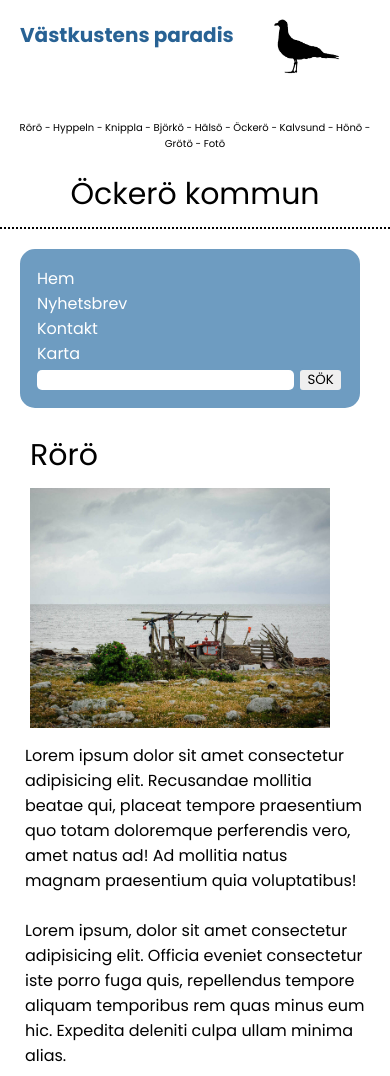
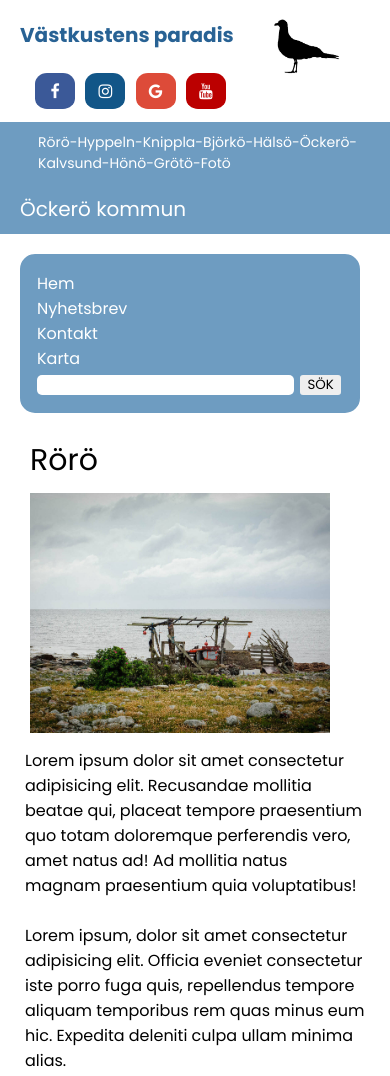
Before and after one commit to Frippanhono/Frippanhono.github.io, a plain HTML site: page index.html in a window 390 px wide. Shown: the top 1076 px of the page. Drawn offline with nearby package versions, Linux system fonts and the light colour scheme.

Commit message:
ändringar kring responsivitet

```diff
--- a/index.html
+++ b/index.html
@@ -20,7 +20,12 @@
     <header>
       <!--Namnet på sidan och en fiskmås siluett med inline-style-->
       <h1 id="logoName">Västkustens paradis</h1>
-      <img src="image/fiskmås.jpg" alt="seagul" style="height: 5em" />
+      <img
+        id="bird-picture"
+        src="image/fiskmås.jpg"
+        alt="seagul"
+        style="height: 5em"
+      />
       <!--Sociala medier knappar-->
       <div class="container-logo">
         <div id="logo">
@@ -43,16 +48,16 @@
     <!--Öarnas namn som utgör Öckerö kommun-->
     <nav id="top">
       <div id="topText">
-        <a id="islandTags" href="rörö.html">Rörö</a> -
-        <a id="islandTags" href="hyppeln.html">Hyppeln</a> -
-        <a id="islandTags" href="knippla.html">Knippla</a> -
-        <a id="islandTags" href="björkö.html">Björkö</a> -
-        <a id="islandTags" href="hälsö.html">Hälsö</a> -
-        <a id="islandTags" href="öckerö.html">Öckerö</a> -
-        <a id="islandTags" href="kalvsund.html">Kalvsund</a> -
-        <a id="islandTags" href="hönö.html">Hönö</a> -
-        <a id="islandTags" href="grötö.html">Grötö</a> -
-        <a id="islandTags" href="fotö.html">Fotö</a>
+        <a id="islandTags" href="rörö.html">Rörö </a> -
+        <a id="islandTags" href="hyppeln.html"> Hyppeln </a> -
+        <a id="islandTags" href="knippla.html"> Knippla </a> -
+        <a id="islandTags" href="björkö.html"> Björkö </a> -
+        <a id="islandTags" href="hälsö.html"> Hälsö </a> -
+        <a id="islandTags" href="öckerö.html"> Öckerö </a> -
+        <a id="islandTags" href="kalvsund.html"> Kalvsund </a> -
+        <a id="islandTags" href="hönö.html"> Hönö </a> -
+        <a id="islandTags" href="grötö.html"> Grötö </a> -
+        <a id="islandTags" href="fotö.html"> Fotö</a>
       </div>
       <article class="islandName">Öckerö kommun</article>
     </nav>
--- a/style/main-style.css
+++ b/style/main-style.css
@@ -16,7 +16,8 @@ body {
 }
 
 header {
-  height: 100px;
+  height: 100%;
+  width: 100%;
   display: flex;
 }
 /*sidans logotype-Namn style*/
@@ -327,88 +328,157 @@ footer {
   font-variation-settings: "FILL" 0, "wght" 400, "GRAD" 0, "opsz" 24;
 }
 
-@media screen and (max-width: 830px) {
+@media screen and (max-width: 1023px) {
   #picture {
     width: 500px;
     padding: 10px;
   }
 
-  .container-logo {
-    display: none;
-  }
   .container {
     flex-direction: column-reverse;
   }
+
   #search {
     height: 125px;
     width: fit-content;
   }
+
   .container-island {
     flex-direction: column;
   }
+
+  header {
+    flex-direction: row;
+    flex-wrap: wrap;
+  }
+
+  .container-logo {
+    justify-content: flex-end;
+    align-items: center;
+  }
+
+  #logo {
+    padding: 0px;
+    margin-left: 2em;
+  }
 }
 
-@media screen and (max-width: 700px) {
-  #picture {
-    width: 400px;
-    padding: 10px;
+@media screen and (max-width: 767px) {
+  .container {
+    flex-direction: column-reverse;
   }
+
+  #search {
+    height: 125px;
+    width: fit-content;
+  }
+
+  .container-island {
+    flex-direction: column;
+  }
+
+  header {
+    flex-direction: row;
+    flex-wrap: wrap;
+  }
+
   #logoName {
-    font-size: 20px;
+    font-size: 30px;
   }
+
+  .container-logo {
+    justify-content: flex-start;
+    margin-top: -10px;
+  }
+
+  #logo {
+    padding: 0px;
+    margin-left: 2em;
+  }
+
+  #top {
+    background-color: #6e9cc1;
+    margin-top: 10px;
+  }
+
   #topText {
-    font-size: 10px;
+    font-size: 14px;
+    margin-left: 2em;
+    text-align: start;
+    display: flex;
+    flex-direction: row;
+    flex-wrap: wrap;
+    color: white;
   }
+
+  #islandTags {
+    color: white;
+  }
+
   .islandName {
     padding: 10px;
-    text-align: center;
+    text-align: start;
     font-size: 30px;
-    border-bottom: 2px dotted black;
+    margin-left: 10px;
+    border-bottom: none;
+    color: white;
   }
 
   .infoBox {
     font-size: 15px;
   }
+
   #adress {
     font-size: 10px;
+    margin: 0;
+    padding: 3px;
   }
+
   .copyright {
     font-size: 10px;
     align-items: center;
     padding: 3px;
   }
+
   .material-symbols-outlined {
     font-size: 14px;
   }
+
   .socmediaFooter {
     padding: 3px;
   }
 }
 
 @media screen and (max-width: 600px) {
-  .infoBox {
-    font-size: 10px;
-  }
-  #adress {
-    font-size: 10px;
-    margin: 0;
-    padding: 3px;
-  }
-  .material-symbols-outlined {
-    font-size: 14px;
-  }
-}
-
-@media screen and (max-width: 400px) {
   #picture {
     width: 300px;
     padding: 10px;
   }
-  .fa {
-    padding: 3px;
-    width: 20px;
-    text-align: center;
-    text-decoration: none;
-    border-radius: 40%;
+  .infoBox {
+    font-size: 10px;
+  }
+
+  #logoName {
+    font-size: 20px;
+  }
+
+  .islandName {
+    font-size: 20px;
+  }
+  #button-decoration {
+    font-size: 10px;
+  }
+
+  .socmediaFooter {
+    flex-direction: row;
+    flex-wrap: wrap;
+  }
+
+  #adress {
+    align-content: center;
+  }
+
+  #goTopButton {
+    font-size: 10px;
   }
 }
```
